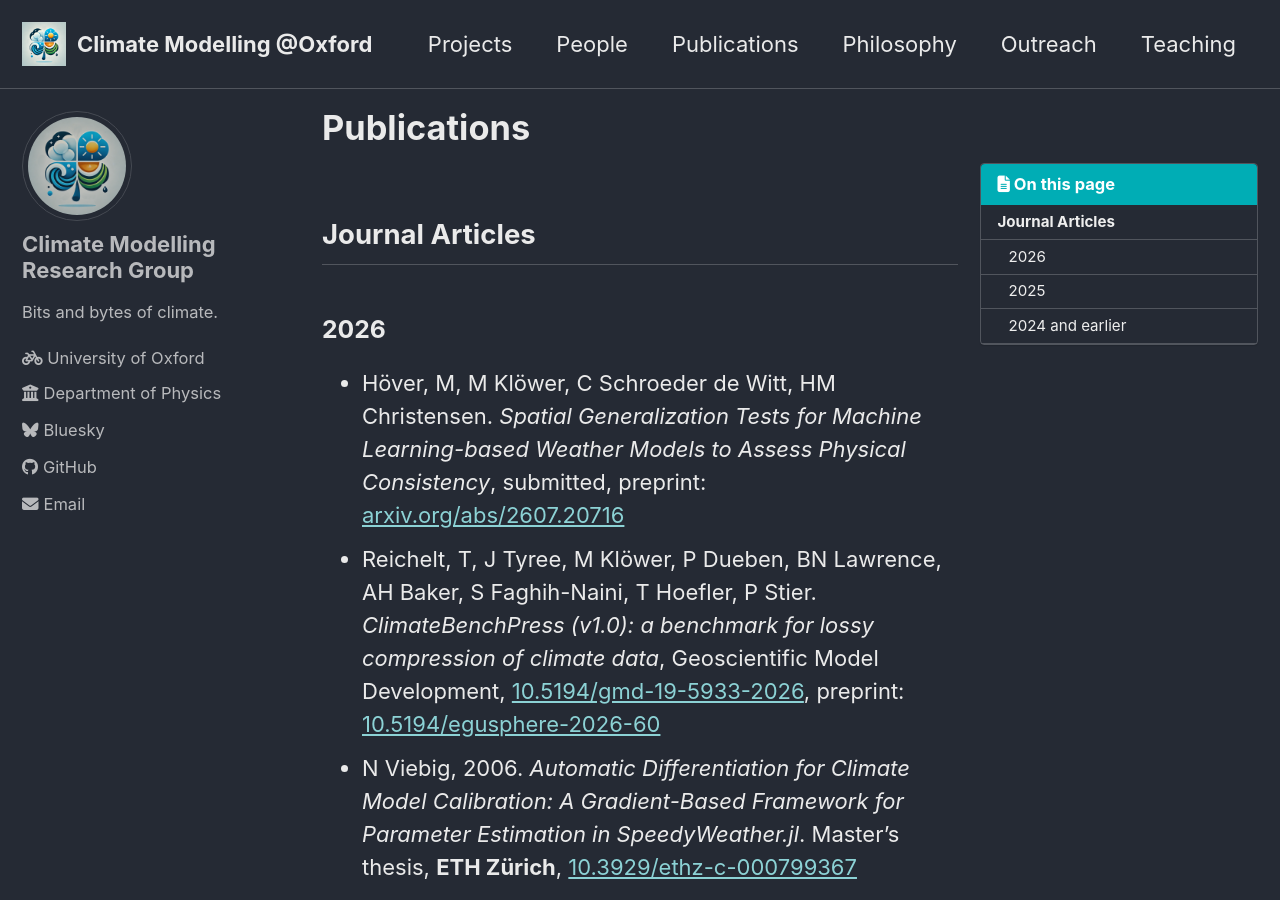
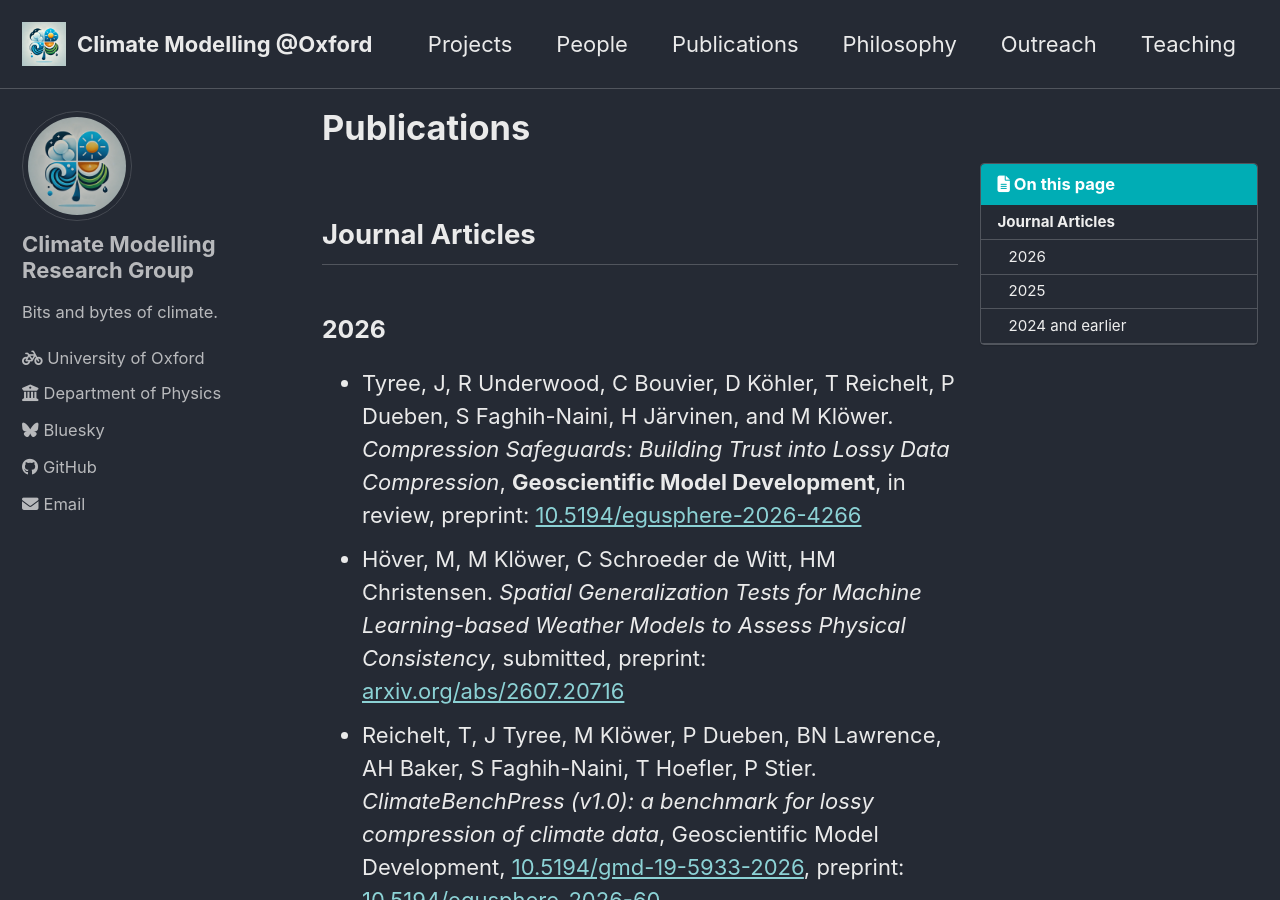
Before and after one commit to climate-modelling/climate-modelling.github.io, a Jekyll site: the page built from _pages/publications.md, in a window 1280 px wide and 900 px high. Built offline with Jekyll 4.4.1, drawn with Linux system fonts in a browser that asks for light colours; cached includes are drawn as plain includes.

Commit message:
Update publications.md

```diff
--- a/_pages/publications.md
+++ b/_pages/publications.md
@@ -10,6 +10,7 @@ toc_sticky: true
 
 ### 2026
 
+- Tyree, J, R Underwood, C Bouvier, D Köhler, T Reichelt, P Dueben, S Faghih-Naini, H Järvinen, and M Klöwer. *Compression Safeguards: Building Trust into Lossy Data Compression*, **Geoscientific Model Development**, in review, preprint: [10.5194/egusphere-2026-4266](https://doi.org/10.5194/egusphere-2026-4266)
 - Höver, M, M Klöwer, C Schroeder de Witt, HM Christensen. *Spatial Generalization Tests for Machine Learning-based Weather Models to Assess Physical Consistency*, submitted, preprint: [arxiv.org/abs/2607.20716](https://arxiv.org/abs/2607.20716)
 - Reichelt, T, J Tyree, M Klöwer, P Dueben, BN Lawrence, AH Baker, S Faghih-Naini, T Hoefler, P Stier. *ClimateBenchPress (v1.0): a benchmark for lossy compression of climate data*, Geoscientific Model Development, [10.5194/gmd-19-5933-2026](https://doi.org/10.5194/gmd-19-5933-2026), preprint: [10.5194/egusphere-2026-60](https://doi.org/10.5194/egusphere-2026-60)
 - N Viebig, 2006. *Automatic Differentiation for Climate Model Calibration: A Gradient-Based Framework for Parameter Estimation in SpeedyWeather.jl*. Master's thesis, **ETH Zürich**, [10.3929/ethz-c-000799367](https://doi.org/10.3929/ethz-c-000799367)
```
